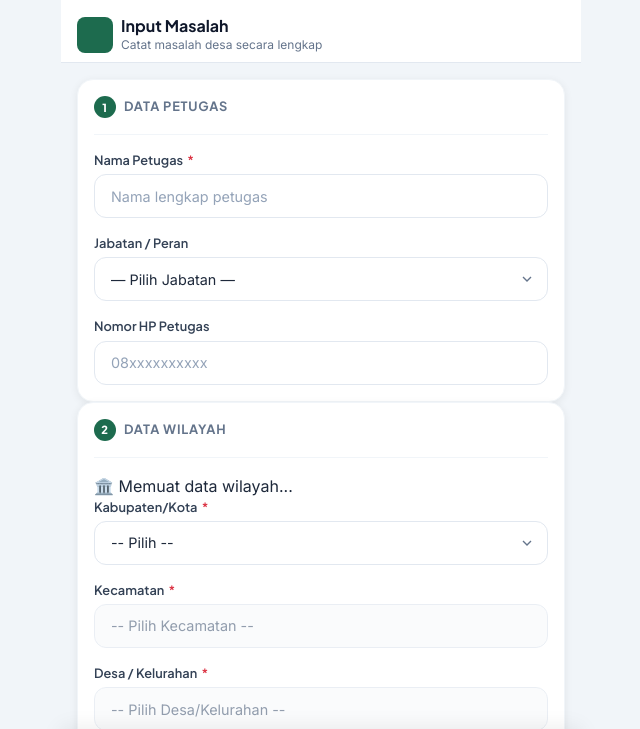
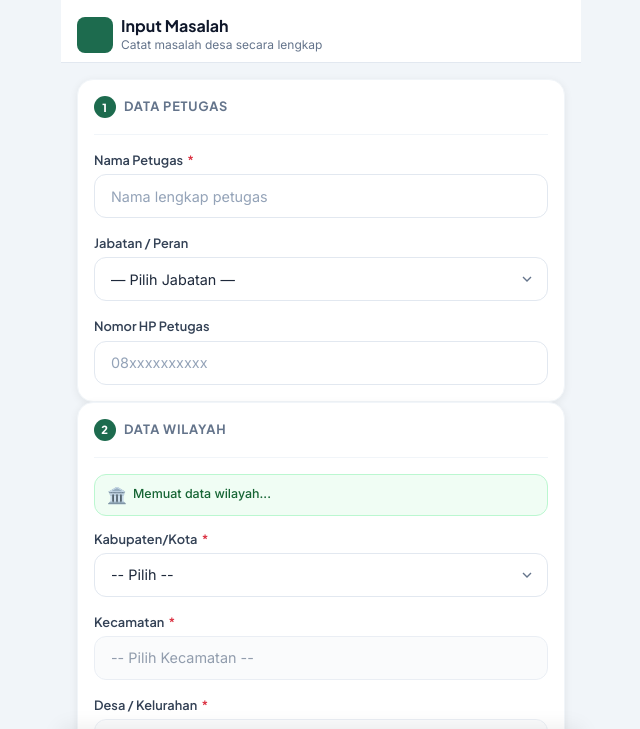
Before and after one commit to johanmadajmjm-beep/Peta-Masalah-Desa, a plain HTML site: page index.html in a window 1280 px wide. Both pictures are taken after a click on the button "Catat Masalah Baru". Shown: the top 729 px of the page, without its empty margins (319-959 px from the left). Drawn offline with nearby package versions, Linux system fonts and the light colour scheme; a script that the page names is missing.

Commit message:
Update style.css

```diff
--- a/assets/css/style.css
+++ b/assets/css/style.css
@@ -1102,3 +1102,28 @@ label .required {
 
 /* ─── Print / no-script fallback ─── */
 @media print { .bottom-nav { display: none; } body { padding-bottom: 0; } }
+
+/* ─── Wilayah source info ─── */
+.wilayah-source-info {
+  display: flex;
+  align-items: center;
+  gap: 6px;
+  background: #F0FDF4;
+  border: 1px solid #BBF7D0;
+  border-radius: var(--radius-md);
+  padding: 8px 12px;
+  margin-bottom: 14px;
+  font-size: 0.78rem;
+  color: #166534;
+  font-weight: 500;
+}
+.wilayah-source-icon { font-size: 1rem; flex-shrink: 0; }
+.wilayah-manual-label {
+  font-size: 0.82rem;
+  font-weight: 600;
+  color: #475569;
+  margin: 14px 0 8px;
+  padding-left: 2px;
+  letter-spacing: 0.02em;
+  text-transform: uppercase;
+}
```
